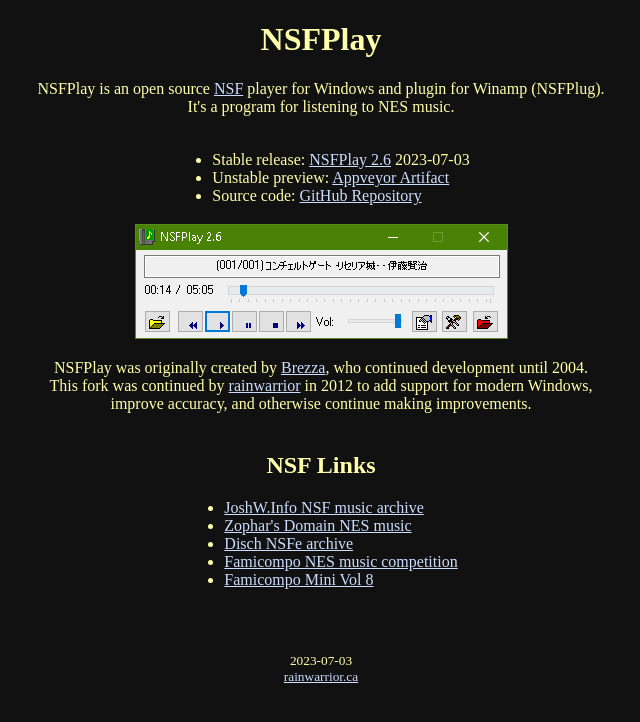
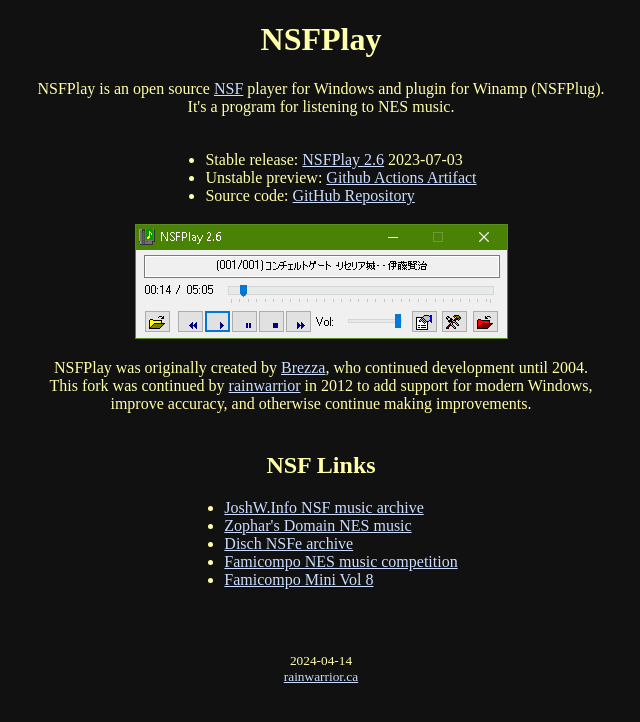
Before and after one commit to bbbradsmith/nsfplay, a plain HTML site: page docs/index.html in a window 1280 px wide. Shown: the whole page, without its empty margins (319-959 px from the left). Drawn offline with Linux system fonts and the light colour scheme.

Commit message:
Github Actions CI (#83)

```diff
--- a/docs/index.html
+++ b/docs/index.html
@@ -38,7 +38,7 @@ ul {
 
 <table align="center"><tr><td><ul>
 <li>Stable release: <a href="https://github.com/bbbradsmith/nsfplay/releases/tag/2.6">NSFPlay 2.6</a> 2023-07-03</li>
-<li>Unstable preview: <a href="https://ci.appveyor.com/project/bbbradsmith/nsfplay/branch/master/artifacts">Appveyor Artifact</a>
+<li>Unstable preview: <a href="https://nightly.link/bbbradsmith/nsfplay/workflows/build/master">Github Actions Artifact</a>
 <li>Source code: <a href="https://github.com/bbbradsmith/nsfplay">GitHub Repository</a></li>
 </ul></td></tr></table>
 
@@ -68,7 +68,7 @@ ul {
 <div class="bottom">
 <br/>
 <br/>
-<p>2023-07-03<br/>
+<p>2024-04-14<br/>
 <a href="http://rainwarrior.ca">rainwarrior.ca</a></p>
 </div>
 
```
Also changed, not shown: readme.txt, 2 other files.
